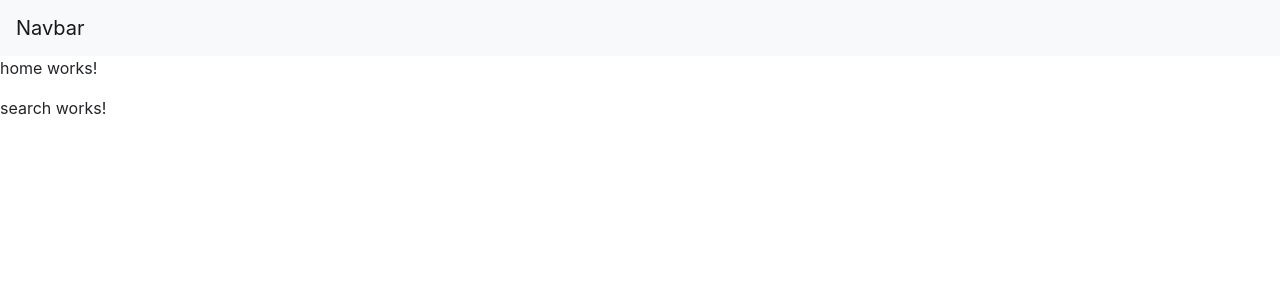
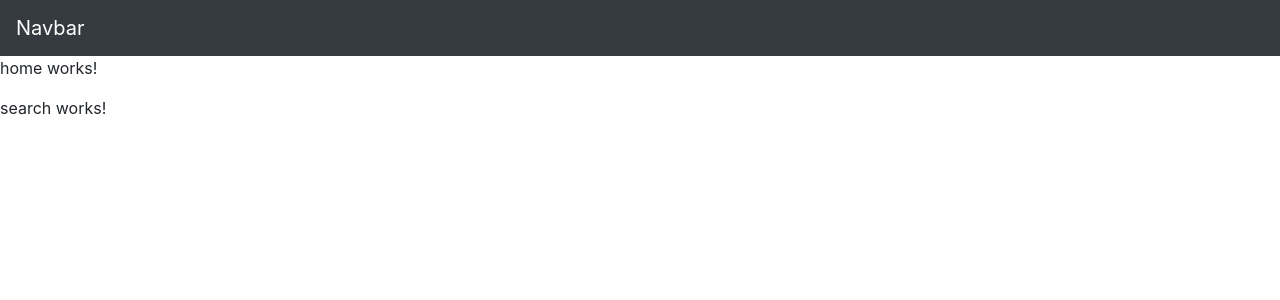
Before and after one commit to brendarearden/portfolio, an Angular app in the folder youtube-emotion-analyzer/: page /home in a window 1280 px wide. Shown: the top 300 px of the page. Built offline with nearby package versions, Linux system fonts and the light colour scheme.

Commit message:
changed color of navbar, updated routing for default path to directo to home

```diff
--- a/youtube-emotion-analyzer/src/app/app-routing.module.ts
+++ b/youtube-emotion-analyzer/src/app/app-routing.module.ts
@@ -5,6 +5,7 @@
 
 const routes: Routes = [
   { path: 'home', component: HomeComponent },
+  { path: '', redirectTo: '/home', pathMatch: 'full'}
 ];
 
 @NgModule({
--- a/youtube-emotion-analyzer/src/app/nav-header/nav-header.component.html
+++ b/youtube-emotion-analyzer/src/app/nav-header/nav-header.component.html
@@ -1,4 +1,4 @@
 <!-- As a link -->
-<nav class="navbar navbar-light bg-light">
+<nav class="navbar navbar-dark bg-dark">
   <a class="navbar-brand" routerLink="/home">Navbar</a>
 </nav>
```
